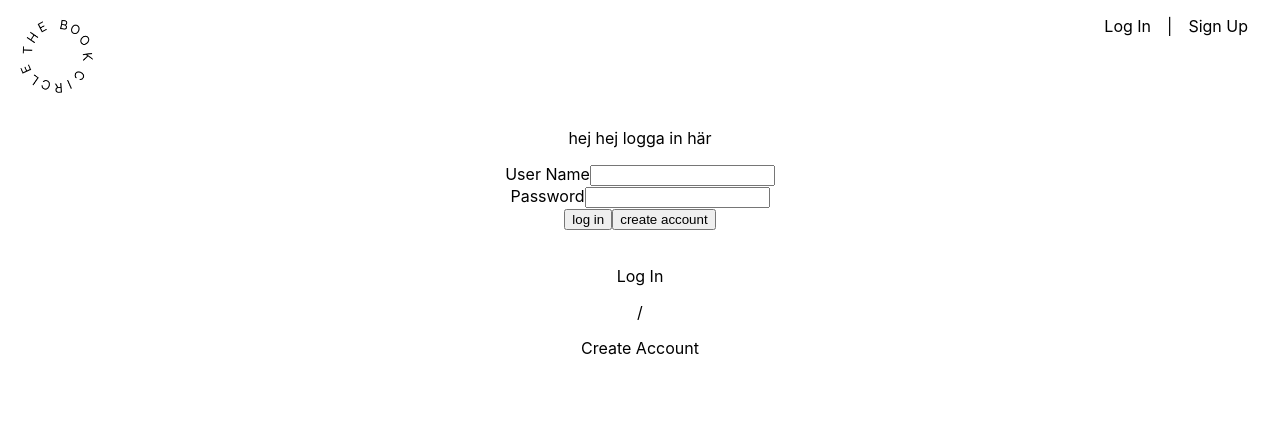
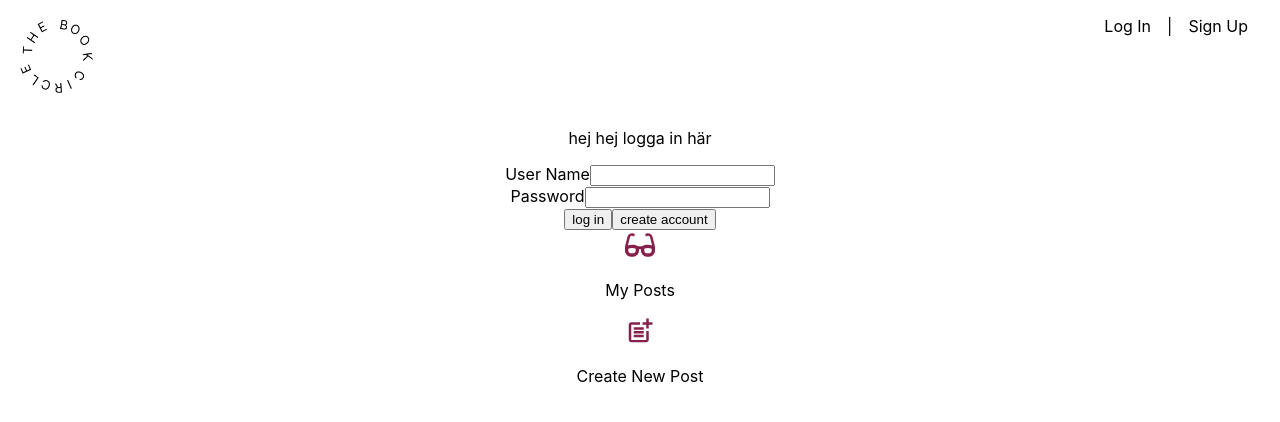
Before and after one commit to ezzequ/database-project, a React (Create React App) app: page /login in a window 1280 px wide. Shown: the top 422 px of the page. Built offline with nearby package versions, Linux system fonts and the light colour scheme.

Commit message:
add content

```diff
--- a/src/components/App.jsx
+++ b/src/components/App.jsx
@@ -3,6 +3,7 @@ import "../App.css";
 import Header from "./Header";
 import Login from "./Login";
 import OfflineFeed from "./OfflineFeed";
+import OnlineFeed from "./OnlineFeed";
 function App() {
   return (
     <div className="App">
@@ -12,6 +13,7 @@ function App() {
           <Route path="/login" element={<Login />}></Route>
         </Routes>
       </BrowserRouter>
+      <OnlineFeed />
       <OfflineFeed />
     </div>
   );
--- a/src/components/OfflineFeed.jsx
+++ b/src/components/OfflineFeed.jsx
@@ -1,15 +1,3 @@
 export default function OfflineFeed() {
-  return (
-    <div>
-      <header>
-        <img src="" alt="" />
-
-        <div>
-          <p>Log In</p>
-          <p>/</p>
-          <p>Create Account</p>
-        </div>
-      </header>
-    </div>
-  );
+  return <div></div>;
 }
--- a/src/components/OnlineFeed.jsx
+++ b/src/components/OnlineFeed.jsx
@@ -1,3 +1,20 @@
+import React from "react";
+import { FaGlasses } from "react-icons/fa";
+import { MdPostAdd } from "react-icons/md";
+
 export default function OnlineFeed() {
-  return <div></div>;
+  return (
+    <div>
+      <div>
+        <div>
+          <FaGlasses size={30} color="#87204D" />
+          <p>My Posts</p>
+        </div>
+        <div>
+          <MdPostAdd size={30} color="#87204D" />
+          <p>Create New Post</p>
+        </div>
+      </div>
+    </div>
+  );
 }
```
